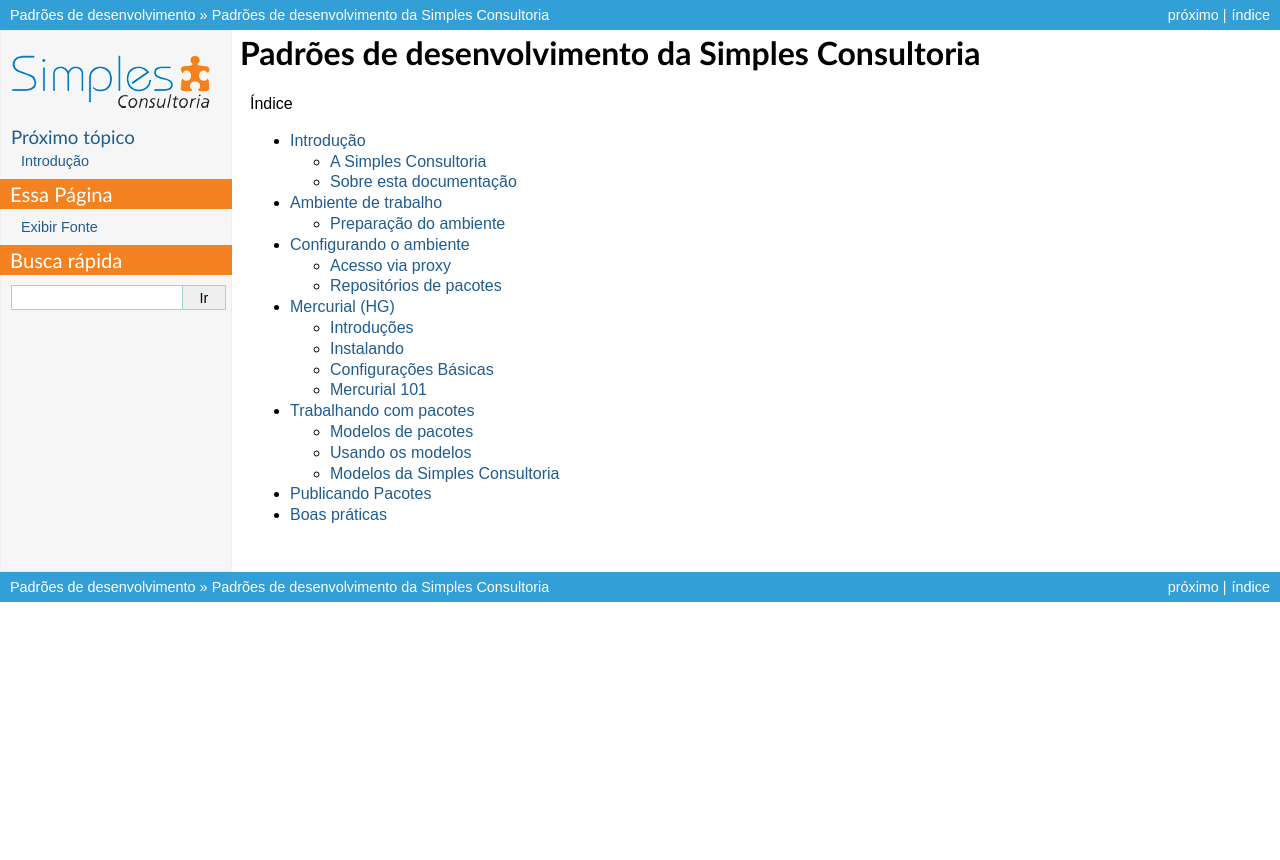
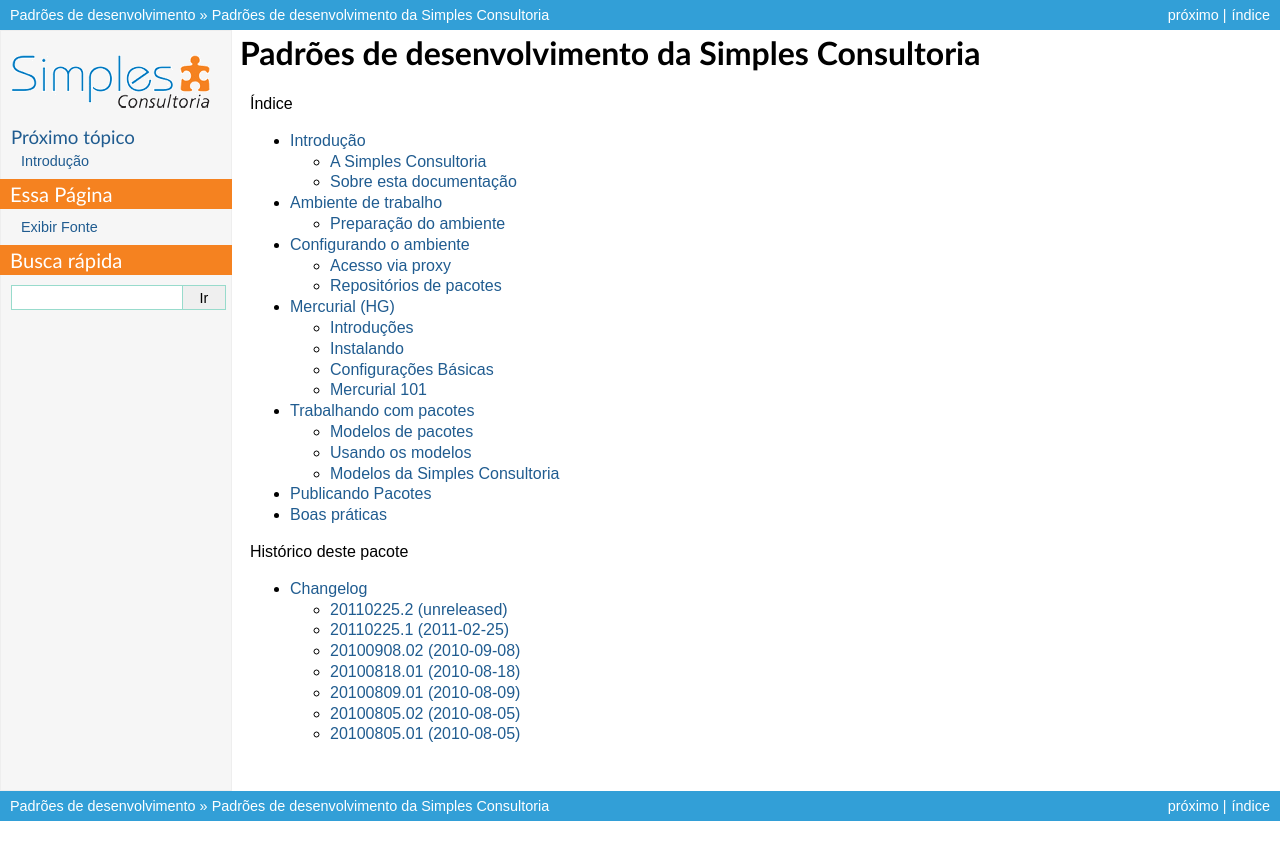
Before and after one commit to simplesconsultoria/sc.dev.core, a Sphinx documentation site: the page built from docs/index.txt, in a window 1280 px wide. Shown: the top 860 px of the page. Built offline with Sphinx 7.4.7, drawn with Linux system fonts in a browser that asks for light colours.

Commit message:
Includes changelog on the toc

```diff
--- a/docs/HISTORY.txt
+++ b/docs/HISTORY.txt
@@ -4,7 +4,7 @@
 20110225.2 (unreleased)
 -----------------------
 
-- Nothing changed yet.
+* Added Mercurial reference [erico_andrei]
 
 
 20110225.1 (2011-02-25)
--- a/docs/index.txt
+++ b/docs/index.txt
@@ -14,3 +14,10 @@
    pacotes
    releases
    boaspraticas
+
+Histórico deste pacote
+
+.. toctree::
+   :maxdepth: 2
+
+   HISTORY
```
